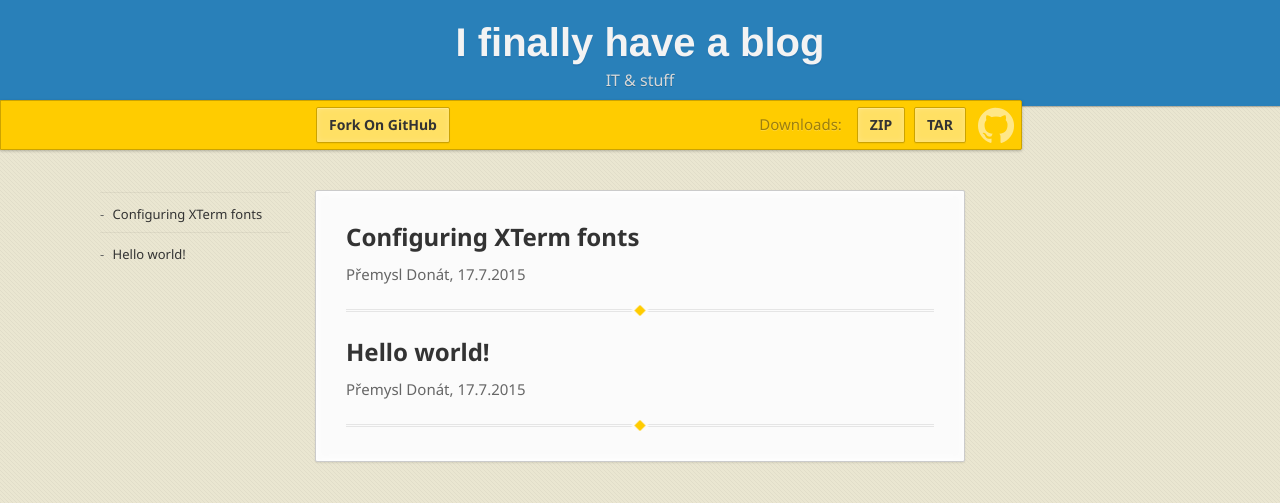
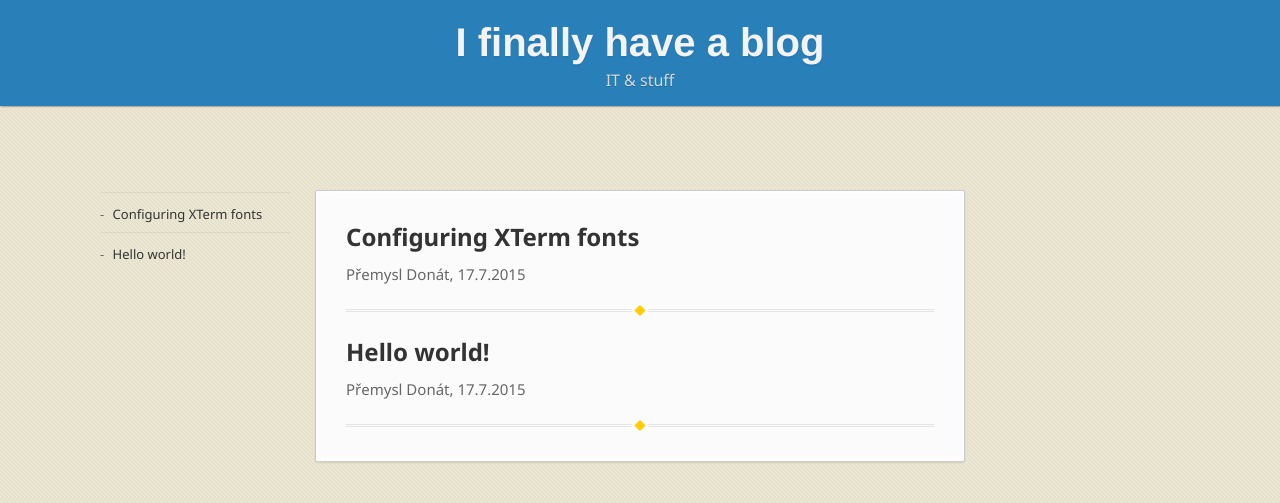
Before and after one commit to Masa331/blog, a Jekyll site: the page built from index.md, in a window 1280 px wide. Shown: the top 503 px of the page. Built offline with Jekyll 4.4.1, drawn with Linux system fonts in a browser that asks for light colours; nearby versions of some CDN libraries; some web fonts are replaced.

Commit message:
Serve fonts throught https

```diff
--- a/_includes/banner.html
+++ /dev/null
@@ -1,14 +0,0 @@
-<div id="banner">
-  <div class="banner-inner">
-    <span id="logo"><span class="octicon octicon-mark-github"></span></span>
-
-    <a href="https://github.com/mattgraham/leapday" class="button fork"><strong>Fork On GitHub</strong></a>
-    <div class="downloads">
-      <span>Downloads:</span>
-      <ul>
-        <li><a href="https://github.com/mattgraham/leapday/zipball/master" class="button">ZIP</a></li>
-        <li><a href="https://github.com/mattgraham/leapday/tarball/master" class="button">TAR</a></li>
-      </ul>
-    </div>
-  </div>
-</div>
--- a/_layouts/home.html
+++ b/_layouts/home.html
@@ -1,6 +1,4 @@
 {% include header.html %}
-
-  {% include banner.html %}
 
   <div class="wrapper">
 
--- a/assets/scss/_fonts.scss
+++ b/assets/scss/_fonts.scss
@@ -1,2 +1,2 @@
-@import url(http://fonts.googleapis.com/css?family=Copse);
-@import url(http://fonts.googleapis.com/css?family=Noto+Sans:400,700,400italic,700italic);
+@import url(https://fonts.googleapis.com/css?family=Copse);
+@import url(https://fonts.googleapis.com/css?family=Noto+Sans:400,700,400italic,700italic);
```
Also changed, not shown: _posts/2015-07-17-configuring-xterm-fonts.md (+2 -2 lines), xterm-font-configuration.md (deleted, +0 -22 lines), _posts/2015-07-17-hello-world.md (renamed from _posts/2015-07-17-welcome-to-jekyll.md).
